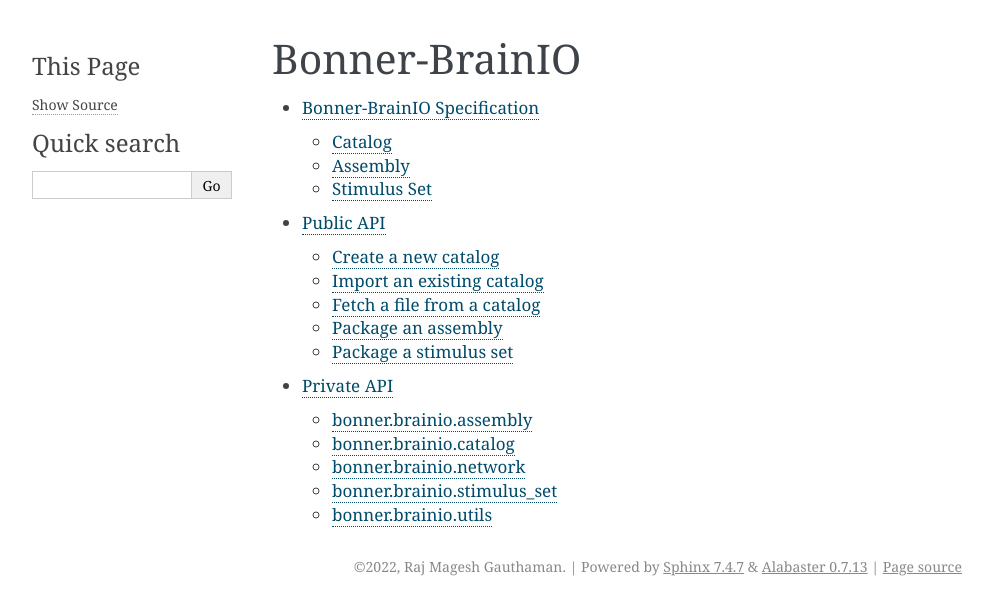
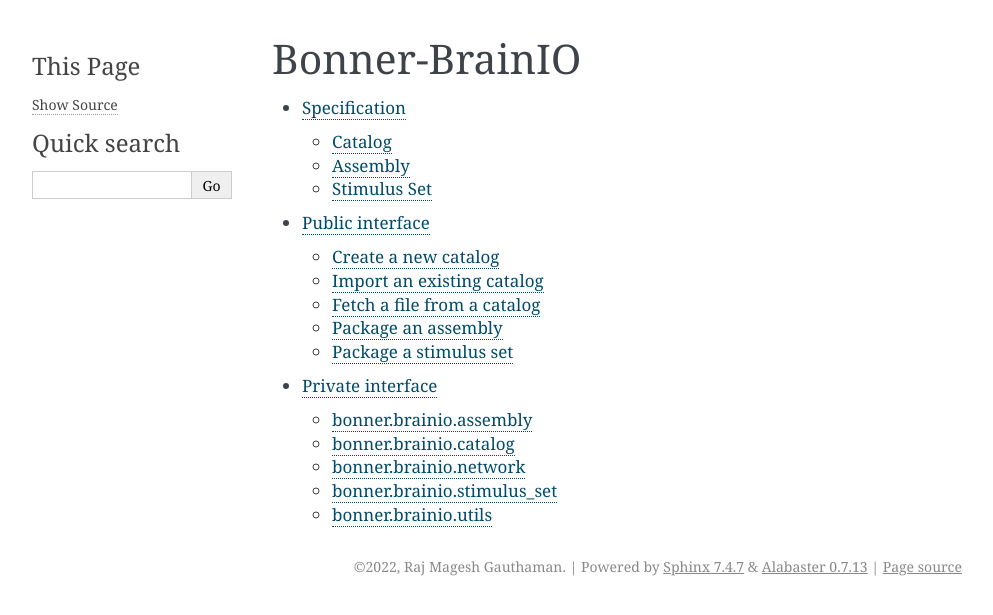
Before and after one commit to raj-magesh/bonner-brainio, a Sphinx documentation site: the page built from docs/index.rst, in a window 1280 px wide. Shown: the top 615 px of the page, without its empty margins (148-1141 px from the left). Built offline with Sphinx 7.4.7, drawn with Linux system fonts in a browser that asks for light colours.

Commit message:
fix: updated docs

```diff
--- a/docs/SPECIFICATION.rst
+++ b/docs/SPECIFICATION.rst
@@ -1,4 +1,4 @@
-Bonner-BrainIO Specification
+Specification
 ============================
 
 The Bonner-BrainIO specification aims to supplement the `BrainIO specification <https://github.com/brain-score/brainio/blob/main/docs/SPECIFICATION.md>` while remaining backwards-compatible.
--- a/docs/index.rst
+++ b/docs/index.rst
@@ -5,5 +5,5 @@ Bonner-BrainIO
    :maxdepth: 2
 
    SPECIFICATION
-   public_api
-   private_api
+   public_interface
+   private_interface
--- a/docs/private_api.rst
+++ b/docs/private_interface.rst
@@ -1,5 +1,5 @@
-Private API
-===========
+Private interface
+=================
 
 bonner.brainio.assembly
 -----------------------
--- a/docs/public_api.rst
+++ b/docs/public_interface.rst
@@ -1,5 +1,5 @@
-Public API
-==========
+Public interface
+================
 
 Create a new catalog
 ----------------------------
```
